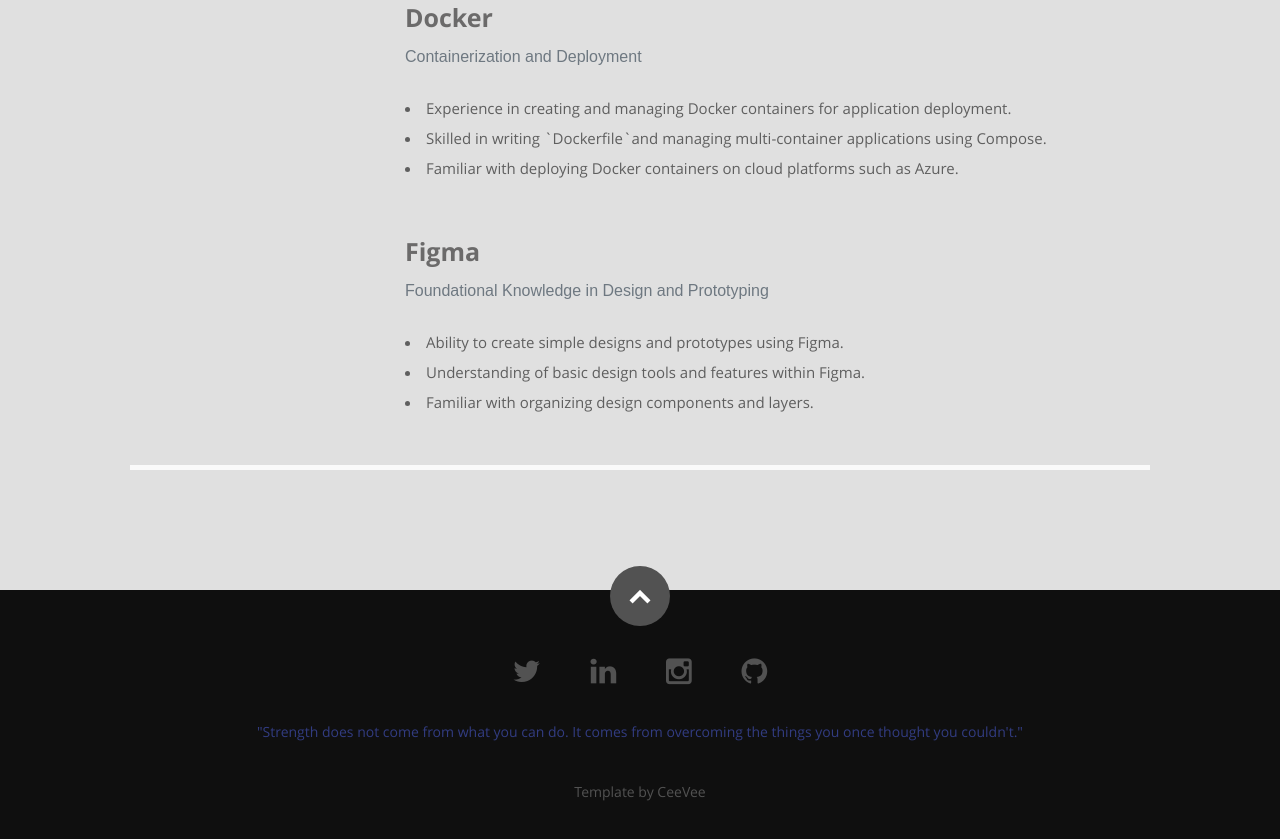
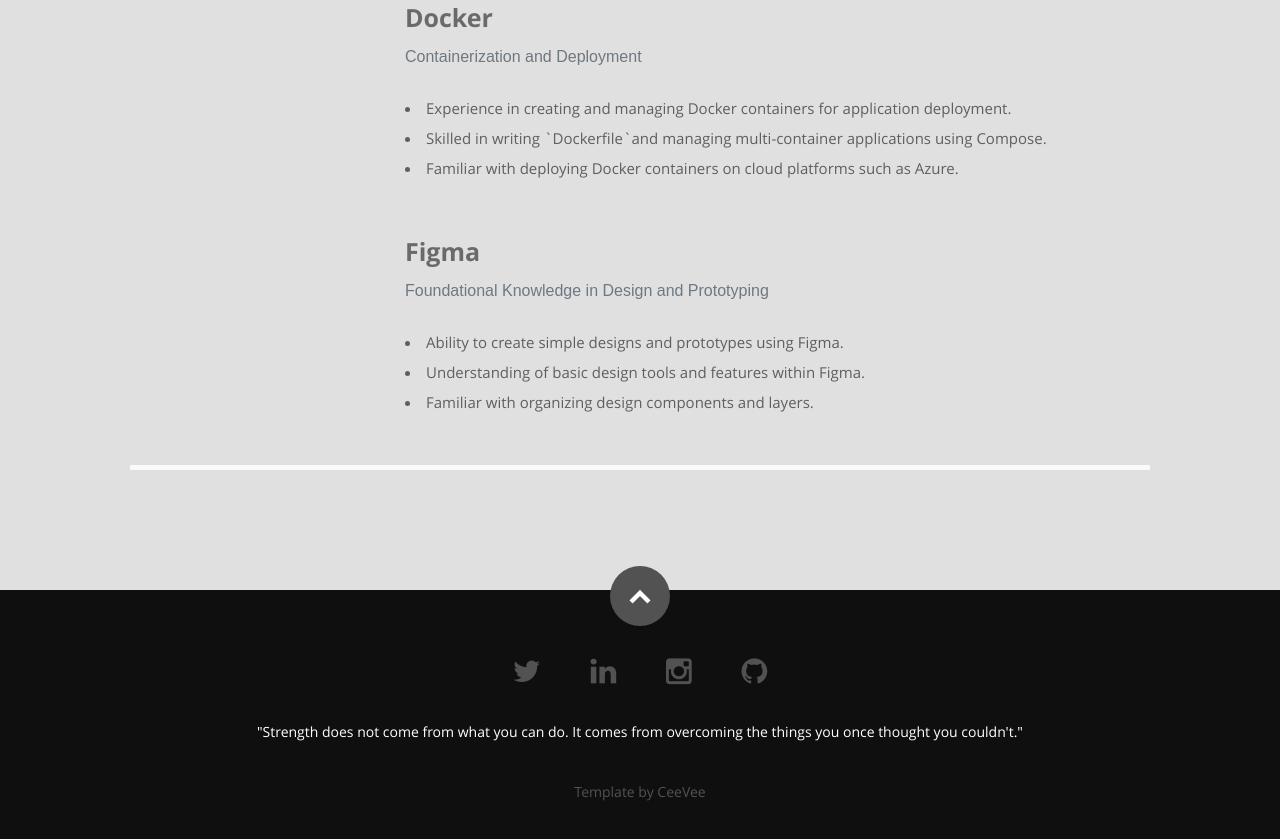
Before and after one commit to Jaryaldikshant/Azure_Resume, a website: page frontend/index.html in a window 1280 px wide. Shown: the part 2339-3178 px from the top of the page. Drawn offline with nearby package versions, Linux system fonts and the light colour scheme; no server answers.

Commit message:
updating css

```diff
--- a/frontend/css/default.css
+++ b/frontend/css/default.css
@@ -173,7 +173,7 @@
 
 p {
    margin: 0 0 30px 0;
-   color: #323c81;
+   color: white;
 }
 p img { margin: 0; }
 p.lead {
```
